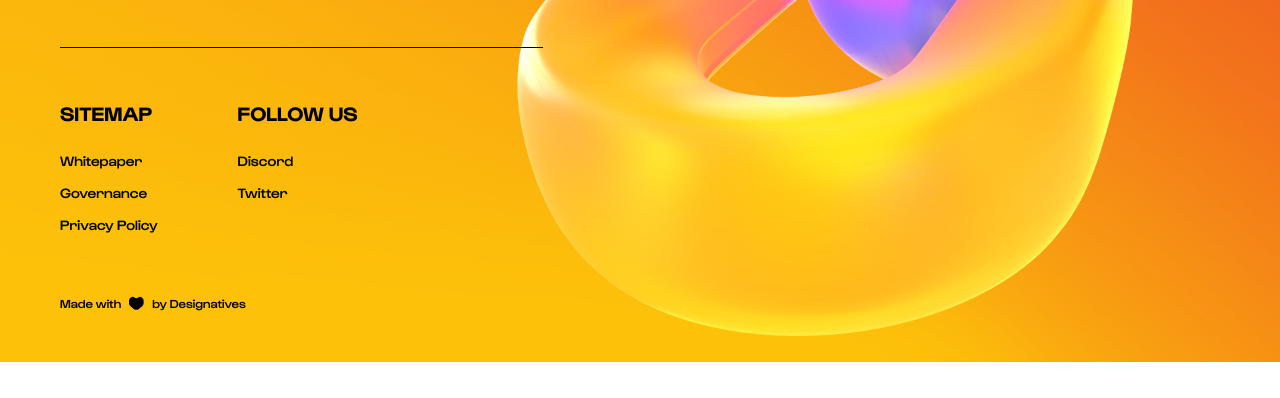
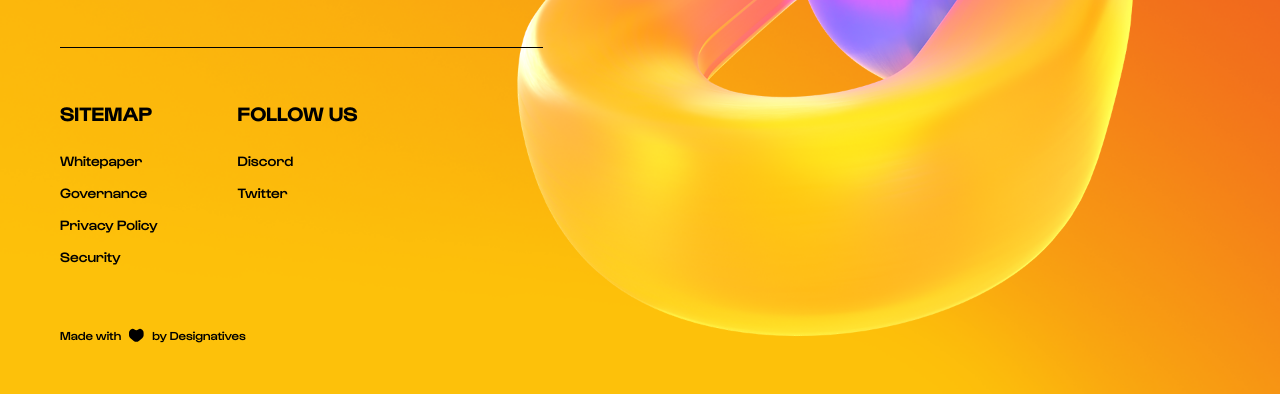
Before and after one commit to sragabor/interprotocol, a Gatsby site: page /privacy-policy in a window 1280 px wide. Shown: the part 402-800 px from the top of the page. Built offline with nearby package versions, Linux system fonts and the light colour scheme; Gatsby itself is replaced by a stand-in of ours; a script that the page names is missing; what tw-elements would draw is missing.

Commit message:
add security menu

```diff
--- a/src/components/Footer.js
+++ b/src/components/Footer.js
@@ -33,6 +33,9 @@ const Footer = () => {
                                     </li>
                                     <li>
                                         <Link to="/privacy-policy">Privacy Policy</Link>
+                                    </li>
+                                    <li>
+                                        <a href="https://agoric.com/security " target={"_blank"} rel={'noreferrer'}>Security</a>
                                     </li>
                                 </ul>
                             </div>
```
